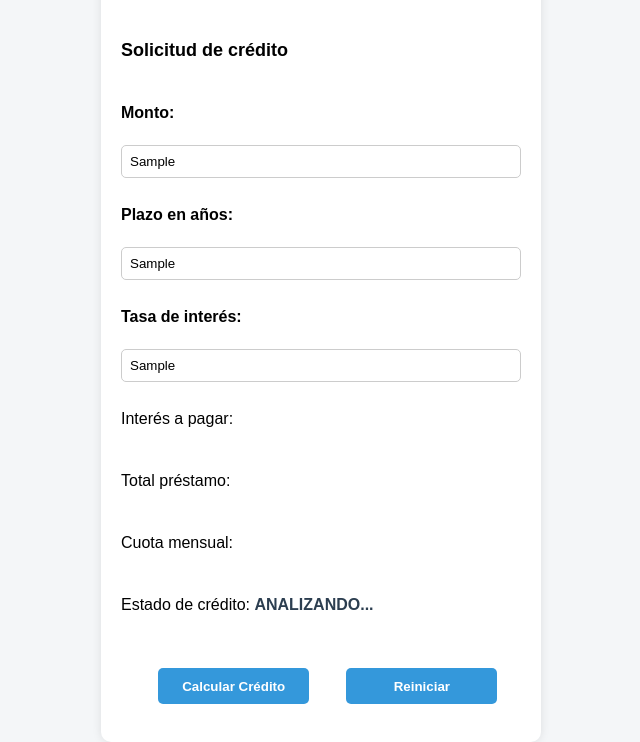
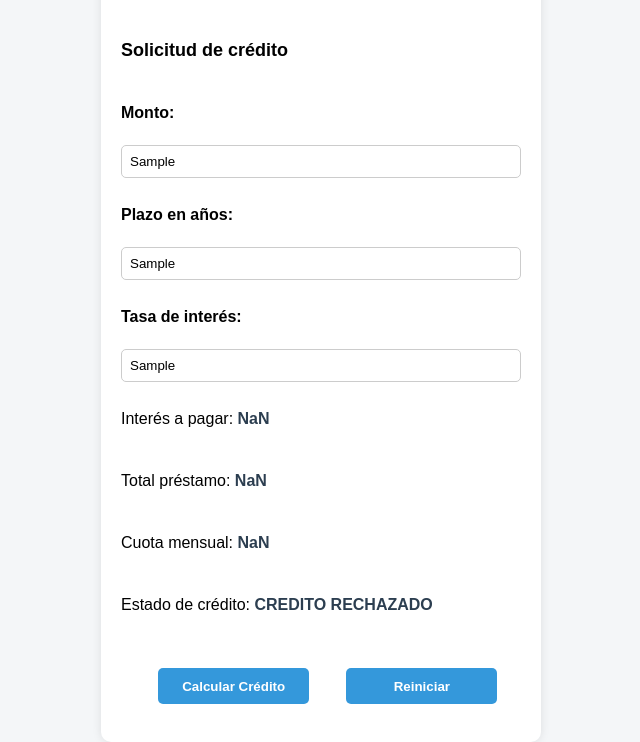
Before and after one commit to cdfortis/simulador_de_credito, a plain HTML site: page simulador.html in a window 1280 px wide. Both pictures are taken after typing "Sample", "Sample", "Sample", "Sample", "Sample" into the empty fields and a click on the button "Calcular Crédito". Shown: the part 574-1316 px from the top of the page, without its empty margins (319-959 px from the left). Drawn offline with Linux system fonts and the light colour scheme.

Commit message:
Taller 2 part 1 terminada

```diff
--- a/funciones.js
+++ b/funciones.js
@@ -1,5 +1,4 @@
 
-funciones.js
 
 
 
@@ -23,11 +22,11 @@
 
 function calcularCapacidadDePago(montoDisponible){
 
-    let capasidadDePago = montoDisponible / 2;
+    let capacidadDePago = montoDisponible / 2;
 
 
 
-    return capasidadDePago;
+    return capacidadDePago;
 
 }
 
@@ -40,3 +39,21 @@
     texto1.innerText=vari.toFixed(2);
 
 }
+
+function calcularInteresSimple(monto,tasa, plazo){
+    let interes = monto * (tasa/100) * plazo;
+
+    return interes;
+}
+ function calcularTotalPagar(monto, interes){
+    return monto+ interes+100;
+ }
+
+ function calcularCuotaMensual(total, plazo){
+    let meses = plazo *12;
+    return total/meses;
+ }
+
+ function aprobarCredito(capacidadPago , cuotaMensual){
+    return capacidadPago >= cuotaMensual;
+ }
--- a/simulador.html
+++ b/simulador.html
@@ -11,6 +11,10 @@
     <title>Simulador de Crédito</title>
 
     <link rel="stylesheet" href="simulador.css">
+
+<script src="simulador.js"></script>
+
+<script src="funciones.js"></script>
 
 </head>
 
@@ -86,9 +90,6 @@
 
 
 
- <script src="simulador.js"></script>
-
- <script src="funciones.js"></script>
 
 </body>
 
--- a/simulador.js
+++ b/simulador.js
@@ -4,24 +4,38 @@
 
 function calcular() {
 
-    let ingresos = parseFloat(document.getElementById("txtIngresos").value);
+ let ingresos = parseFloat(document.getElementById("txtIngresos").value);
 
-    let egresos = parseFloat(document.getElementById("txtEgresos").value);
+ let egresos = parseFloat(document.getElementById("txtEgresos").value);
 
+ let disponible = calcularDisponible(ingresos, egresos);
 
+ texto("spnDisponible", disponible);
 
-    let disponible = calcularDisponible(ingresos, egresos);
+let capacidadDePago = calcularCapacidadDePago(disponible);
 
+ texto("spnCapacidadPago", capacidadDePago);
 
+ let monto= parseInt(document.getElementById('txtMonto').value);
+ let plazo= parseInt(document.getElementById('txtPlazo').value);
+ let tasa= parseInt(document.getElementById('txtTasaInteres').value);
 
-    texto("spnDisponible", disponible);
+ let interesGenerado = calcularInteresSimple(monto,tasa, plazo);
+ texto("spnInteresPagar" , interesGenerado);
 
+ let total = calcularTotalPagar(monto , interesGenerado);
+ texto("spnTotalPrestamo" , total);
 
+ let cuota = calcularCuotaMensual(total , plazo);
+ texto("spnCuotaMensual" , cuota);
 
-    let capasidadDePago = calcularCapacidadDePago(disponible);
+ let esAprobado = aprobarCredito(capacidadDePago , cuota);
+ let elementoEstado = document.getElementById("spnEstadoCredito");
 
-
-
-    texto("spnCapacidadPago", capasidadDePago);
+ if(esAprobado){
+    elementoEstado.innerText ="CREDITO APROBADO";
+ } else{
+    elementoEstado.innerText= "CREDITO RECHAZADO";
+ }
 
 }
```
